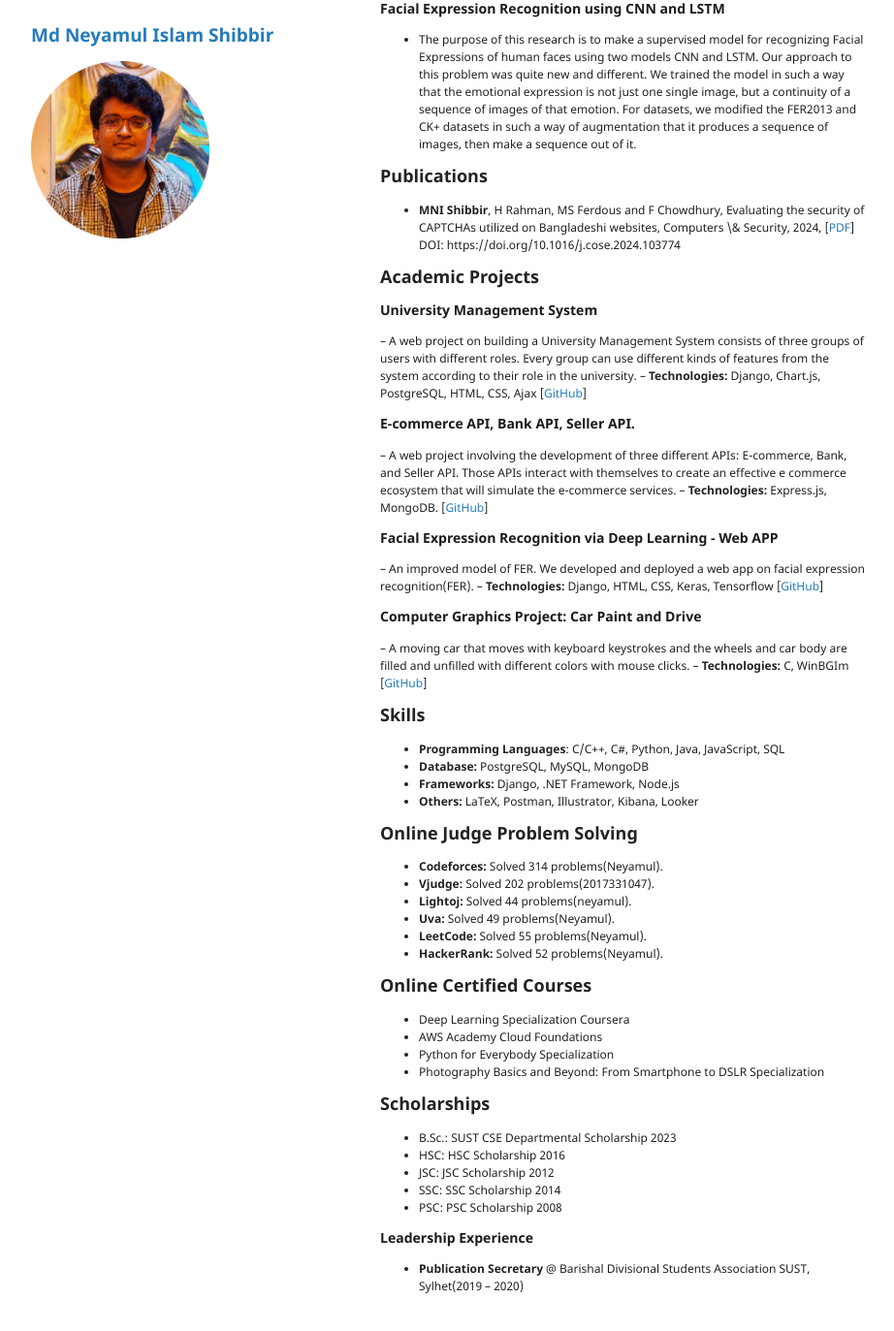
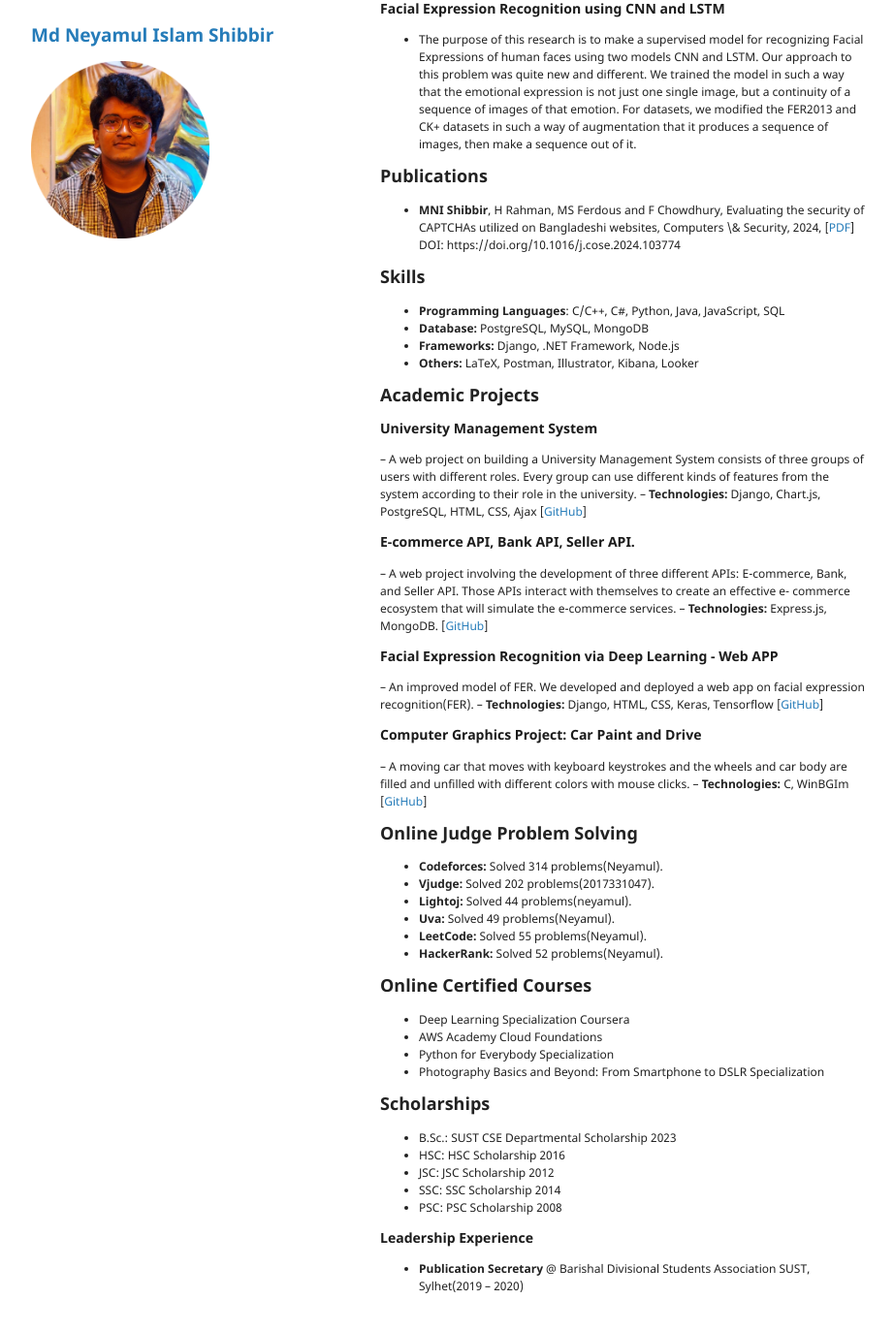
Before and after one commit to neyamul-sbr/neyamul.github.io, a Jekyll site: the page built from index.md, in a window 1280 px wide and 1400 px high, scrolled down 956 px. Shown: the top 1373 px of the window at 97% size, without its empty margins (178-1100 px from the left). Built offline with Jekyll 4.4.1, drawn with Linux system fonts in a browser that asks for light colours; our own code applies the rules of GitHub Pages for plain Markdown files; the repository's description, which GitHub fills in, is left out.

```diff
--- a/index.md
+++ b/index.md
@@ -35,27 +35,25 @@ then make a sequence out of it.
 ## Publications
 - **MNI Shibbir**, H Rahman, MS Ferdous and F Chowdhury, Evaluating the security of CAPTCHAs utilized on Bangladeshi websites, Computers \& Security, 2024, [[PDF](https://drive.google.com/file/d/1r-WymdF_f5X61S47H6acTbRtJP_tifml/view)] DOI: https://doi.org/10.1016/j.cose.2024.103774
 
+## Skills
+  - **Programming Languages**: C/C++, C#, Python, Java, JavaScript, SQL
+  - **Database:** PostgreSQL, MySQL, MongoDB
+  - **Frameworks:** Django, .NET Framework, Node.js
+  - **Others:** LaTeX, Postman, Illustrator, Kibana, Looker
+
 ## Academic Projects
-
 ### University Management System
 – A web project on building a University Management System consists of three groups of users with different roles. Every group can use different kinds of features from the system according to their role in the university.
 – **Technologies:** Django, Chart.js, PostgreSQL, HTML, CSS, Ajax [[GitHub](https://github.com/neyamul-sbr/university_management_system_extend)]
 ### E-commerce API, Bank API, Seller API.
-– A web project involving the development of three different APIs: E-commerce, Bank, and Seller API. Those APIs interact with themselves to create an effective e commerce ecosystem that will simulate the e-commerce services.
+– A web project involving the development of three different APIs: E-commerce, Bank, and Seller API. Those APIs interact with themselves to create an effective e- commerce ecosystem that will simulate the e-commerce services.
 – **Technologies:** Express.js, MongoDB. [[GitHub](https://github.com/neyamul-sbr/CSE446--Ecom_API-Supplier_API_Bank-API_2017331047_2017331051)]
-
 ### Facial Expression Recognition via Deep Learning - Web APP
 – An improved model of FER. We developed and deployed a web app on facial expression recognition(FER).
 – **Technologies:** Django, HTML, CSS, Keras, Tensorflow [[GitHub](https://github.com/neyamul-sbr/Web-App-for-Facial-Expression-Detection)]
 ### Computer Graphics Project: Car Paint and Drive
 – A moving car that moves with keyboard keystrokes and the wheels and car body are filled and unfilled with different colors with mouse clicks.
 – **Technologies:** C, WinBGIm [[GitHub](https://github.com/neyamul-sbr/Web-App-for-Facial-Expression-Detection)]
-
-## Skills
-  - **Programming Languages**: C/C++, C#, Python, Java, JavaScript, SQL
-  - **Database:** PostgreSQL, MySQL, MongoDB
-  - **Frameworks:** Django, .NET Framework, Node.js
-  - **Others:** LaTeX, Postman, Illustrator, Kibana, Looker
 
 ## Online Judge Problem Solving
 - **Codeforces:** Solved 314 problems(Neyamul).
```
